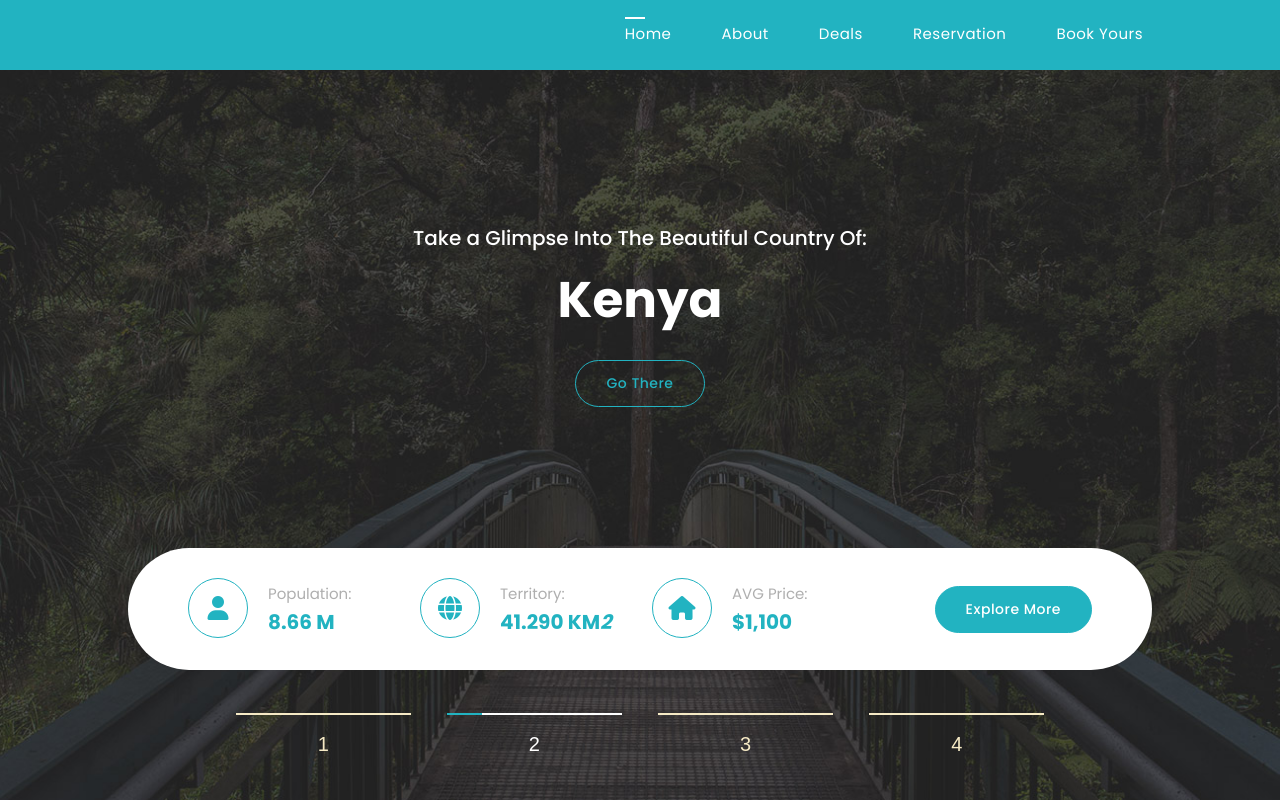
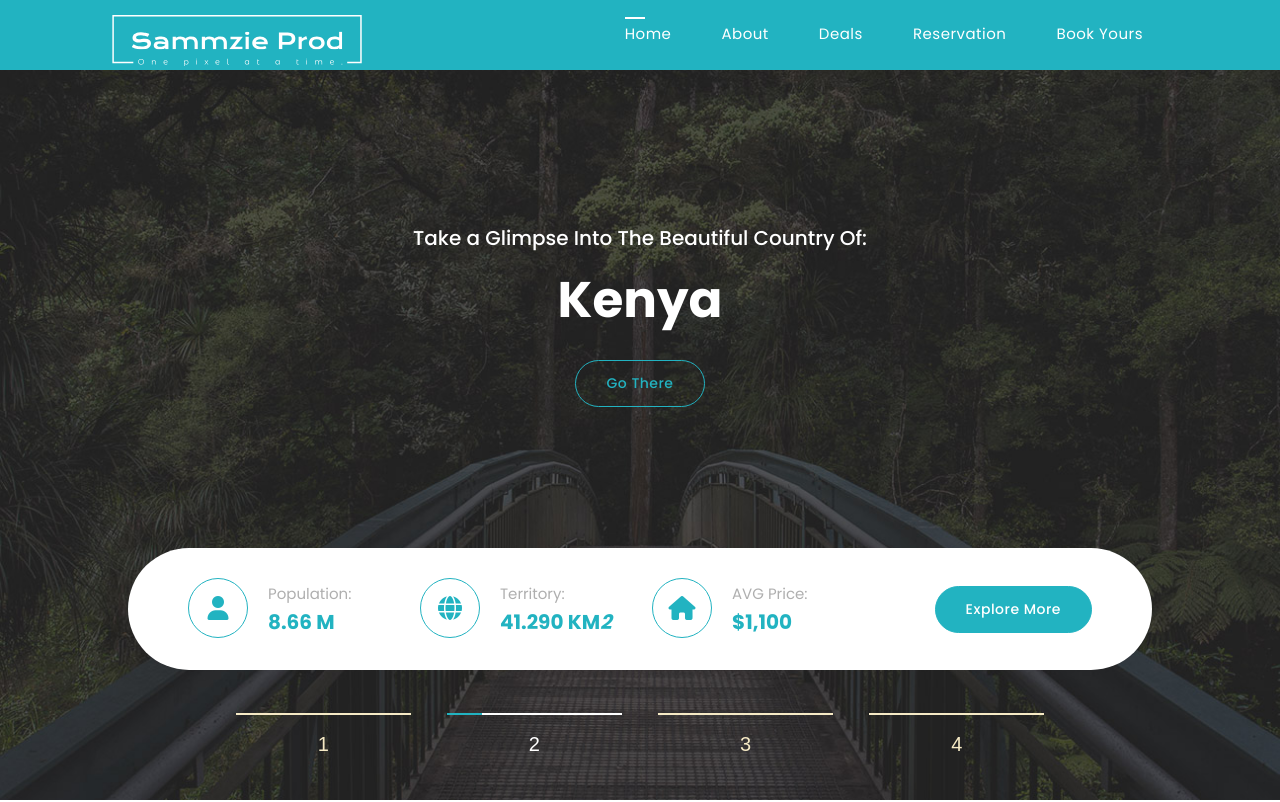
Before and after one commit to Sammzie92/KamauTravel, a plain HTML site: page index.html in a window 1280 px wide. Shown: the top 802 px of the page. Drawn offline with nearby package versions, Linux system fonts and the light colour scheme.

Commit message:
Initial Commit

```diff
--- a/index.html
+++ b/index.html
@@ -19,14 +19,6 @@
     <link rel="stylesheet" href="assets/css/owl.css">
     <link rel="stylesheet" href="assets/css/animate.css">
     <link rel="stylesheet" href="https://unpkg.com/swiper@7/swiper-bundle.min.css"/>
-<!--
-
-TemplateMo 580 Woox Travel
-
-https://templatemo.com/tm-580-woox-travel
-
--->
-
   </head>
 
 <body>
@@ -52,7 +44,7 @@ https://templatemo.com/tm-580-woox-travel
                 <nav class="main-nav">
                     <!-- ***** Logo Start ***** -->
                     <a href="index.html" class="logo">
-                        <img src="logo/white-transparent.svg" alt="">
+                        <img src="white-transparent.svg" alt="">
                     </a>
                     <!-- ***** Logo End ***** -->
                     <!-- ***** Menu Start ***** -->
```
Also changed, not shown: white-transparent.svg (added), 1 other file.
